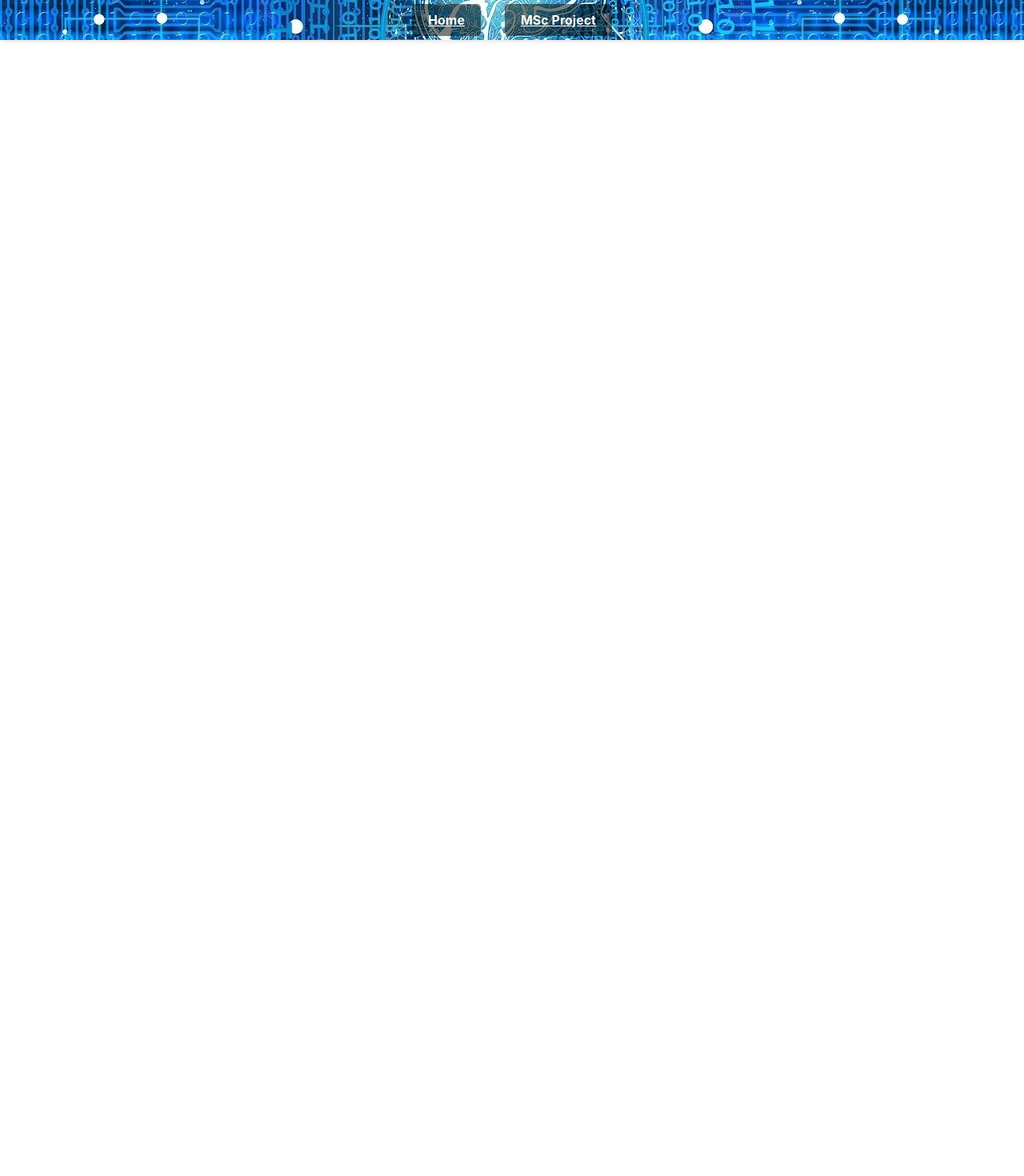
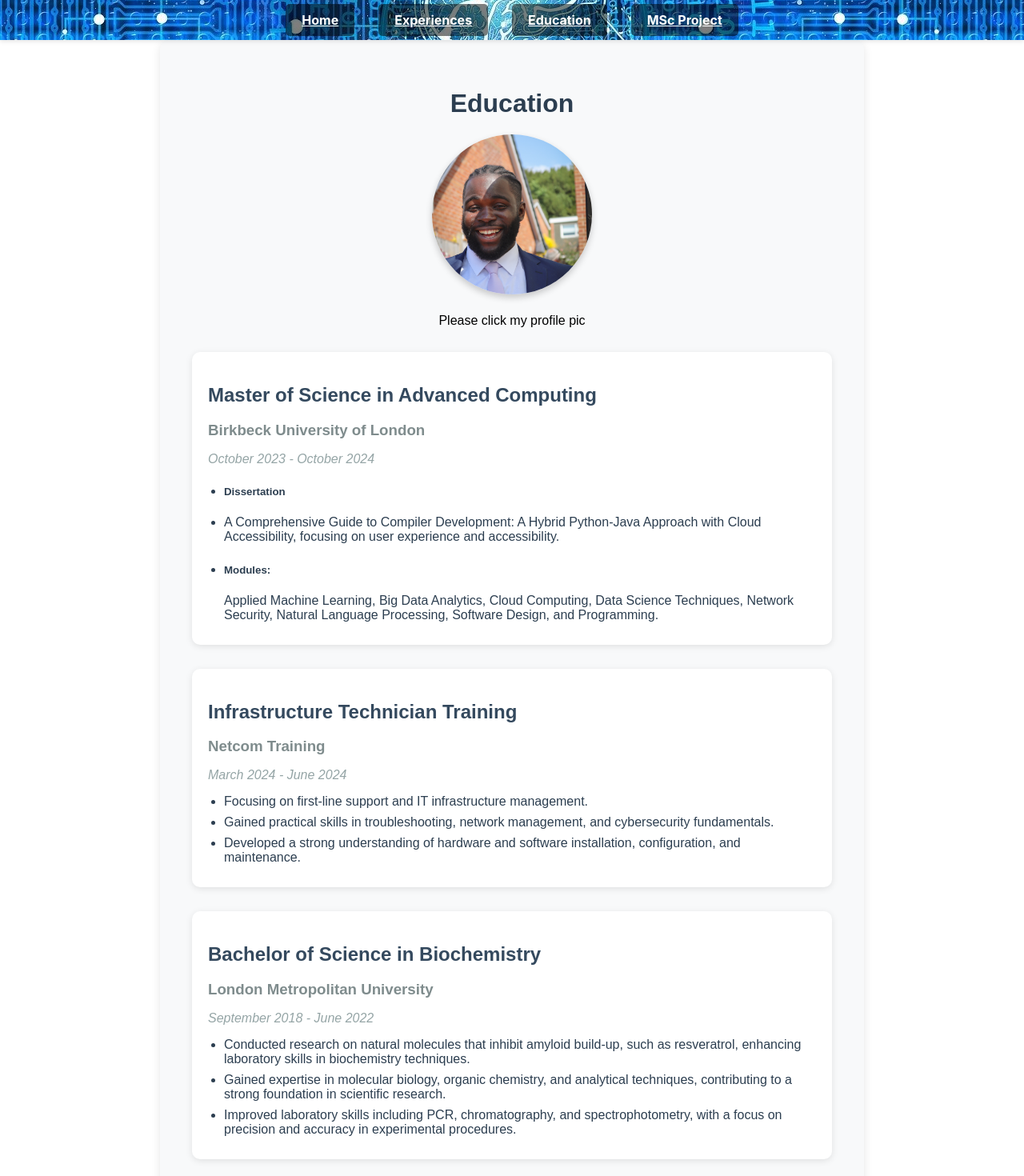
Before and after one commit to dokoye98/CV, a React (Create React App) app: page /education in a window 1280 px wide. Before the commit this address had no page. Shown: the top 1470 px of the page at 80% size. Before the commit the page ends 800 px from the top, so only its background shows below. Built offline with nearby package versions, Linux system fonts and the light colour scheme.

Commit message:
complete frontend

```diff
--- a/src/App.js
+++ b/src/App.js
@@ -3,6 +3,8 @@ import { BrowserRouter as Router, Routes, Route} from 'react-router-dom'
 import Homepage from "./components/Homepage.js"
 import NavBar from "./components/NavBar.js"
 import MasterProject from "./components/MasterProject.js"
+import Experiences from "./components/Experiences.js"
+import Education from "./components/Education.js"
 function App() {
   return (
    <Router>
@@ -10,6 +12,8 @@ function App() {
       <NavBar />
       <Routes>
         <Route path="/" element={<Homepage/>}/>
+        <Route path="/experiences" element={<Experiences/>}/>
+        <Route path="/education" element={<Education/>}/>
         <Route path="/msc_project" element={<MasterProject/>}/>
       </Routes>
     </div>
--- /dev/null
+++ b/src/components/Education.js
@@ -0,0 +1,60 @@
+import React from "react"
+import profilePic from '../images/profilePic.JPG'
+import '../stylesheets/experiences.css'
+
+function Education() {
+  return (
+    <div className="experiences-container">
+      <h1>Education</h1>
+
+      <div className="profile-pic-container">
+        <a
+          href="https://www.linkedin.com/in/dwayne-okoye-kachikwu-ab856220a"
+          target="_blank"
+          rel="noopener noreferrer"
+        >
+          <img src={profilePic} alt="D'wayne Okoye-Kachikwu" className="profile-pic" />
+        </a>
+      </div>
+      <p>Please click my profile pic</p>
+      <div className="experience-list">
+
+      <div className="experience-item">
+          <h2>Master of Science in Advanced Computing</h2>
+          <h3>Birkbeck University of London</h3>
+          <p className="date">October 2023 - October 2024</p>
+          <ul>
+            <li><h5>Dissertation</h5></li>
+            <li>A Comprehensive Guide to Compiler Development: A Hybrid Python-Java Approach with Cloud Accessibility, focusing on user experience and accessibility.</li>
+            <li><h5>Modules:</h5> Applied Machine Learning, Big Data Analytics, Cloud Computing, Data Science Techniques, Network Security, Natural Language Processing, Software Design, and Programming.</li>
+          </ul>
+        </div>
+
+
+        <div className="experience-item">
+          <h2>Infrastructure Technician Training</h2>
+          <h3>Netcom Training</h3>
+          <p className="date">March 2024 - June 2024</p>
+          <ul>
+            <li>Focusing on first-line support and IT infrastructure management.</li>
+            <li>Gained practical skills in troubleshooting, network management, and cybersecurity fundamentals.</li>
+            <li>Developed a strong understanding of hardware and software installation, configuration, and maintenance.</li>
+          </ul>
+        </div>
+
+        <div className="experience-item">
+          <h2>Bachelor of Science in Biochemistry</h2>
+          <h3>London Metropolitan University</h3>
+          <p className="date">September 2018 - June 2022</p>
+          <ul>
+            <li>Conducted research on natural molecules that inhibit amyloid build-up, such as resveratrol, enhancing laboratory skills in biochemistry techniques.</li>
+            <li>Gained expertise in molecular biology, organic chemistry, and analytical techniques, contributing to a strong foundation in scientific research.</li>
+            <li>Improved laboratory skills including PCR, chromatography, and spectrophotometry, with a focus on precision and accuracy in experimental procedures.</li>
+          </ul>
+        </div>
+      </div>
+    </div>
+  );
+}
+
+export default Education
--- /dev/null
+++ b/src/components/Experiences.js
@@ -0,0 +1,66 @@
+import React from "react"
+import profilePic from '../images/profilePic.JPG'
+import '../stylesheets/experiences.css'
+
+function Experiences() {
+  return (
+    <div className="experiences-container">
+      <h1>Professional Experience</h1>
+
+      <div className="profile-pic-container">
+        <a
+          href="https://www.linkedin.com/in/dwayne-okoye-kachikwu-ab856220a"
+          target="_blank"
+          rel="noopener noreferrer"
+        >
+          <img src={profilePic} alt="D'wayne Okoye-Kachikwu" className="profile-pic" />
+        </a>
+      </div>
+      <p>Please click my profile pic</p>
+      <div className="experience-list">
+
+        <div className="experience-item">
+          <h2>Web Data Coordinator</h2>
+          <h3>Institute of Structural Engineersn</h3>
+          <p className="date">August 2024 - Present</p>
+          <ul>
+            <li>Reviewing and correcting data inconsistencies, formatting errors, and duplications in the migrated content to ensure it meets the required standards for publication.</li>
+
+            <li>Ensuring that all data processing activities comply with the Data Protection Act 2018 and UK GDPR, maintaining high standards of data privacy and security.</li>
+          </ul>
+        </div>
+
+        <div className="experience-item">
+          <h2>Coding/Big Data Teacher</h2>
+          <h3>ISSFT Summer camp</h3>
+          <p className="date">July 2024-August 2024</p>
+          <ul>
+            <li>Designed and implemented a robust coding curriculum that was not only beginner friendly but also challenged the more experienced programmers.</li>
+            <li>Provided one-on-one mentorship and technical guidance to student, assisting them in debugging, code optimisation, and implementing best practices.</li>
+          </ul>
+        </div>
+
+        <div className="experience-item">
+          <h2>Technology Associate - Test Analyst /Web Developer </h2>
+          <h3>Infosys</h3>
+          <p className="date">August 2022  - Febuary 2024</p>
+          <ul>
+            <li>Developed and executed test cases using Selenium, TestNG, and JUnit</li>
+            <li>Developed web applications with node.js and react which were then deployed using docker and hosted in most cases with GCP (google cloud platform)</li>
+          </ul>
+        </div>
+        <div className="experience-item">
+          <h2>IT Consultant</h2>
+          <h3>QA Community</h3>
+          <p className="date">April 2022 - August 2022</p>
+          <ul>
+            <li>Worked in an agile team as both a Devops consultants and Java developer.</li>
+            <li>After I was able to start the process of learning about different tools.</li>
+          </ul>
+        </div>
+      </div>
+    </div>
+  );
+}
+
+export default Experiences;
--- a/src/components/Homepage.js
+++ b/src/components/Homepage.js
@@ -15,6 +15,7 @@ function Homepage() {
           <img src={profilePic} alt="D'wayne Okoye-Kachikwu" className="profile-pic" />
         </a>
       </div>
+      <p>Please click my profile pic</p>
       <h2>Languages and Technologies</h2>
       <ul className="skills-list">
         <li>Java, Python, C++, C#</li>
--- a/src/components/NavBar.js
+++ b/src/components/NavBar.js
@@ -7,6 +7,8 @@ function NavBar(){
         <nav>
             <ul>
                 <li><Link to="/" id="homepage">Home</Link></li>
+                <li><Link to="/experiences" id="experiences">Experiences</Link></li>
+                <li><Link to="/education" id="education">Education</Link></li>
                 <li><Link to="/msc_project" id="msc_compiler">MSc Project</Link></li>
             </ul>
         </nav>
--- /dev/null
+++ b/src/stylesheets/experiences.css
@@ -0,0 +1,66 @@
+.experiences-container {
+    max-width: 800px;
+    margin: 0 auto;
+    padding: 40px;
+    text-align: center;
+    font-family: 'Arial', sans-serif;
+    background-color: #f8f9fa;
+    border-radius: 10px;
+    box-shadow: 0 4px 12px rgba(0, 0, 0, 0.1);
+  }
+
+  .experiences-container h1 {
+    color: #2c3e50;
+    margin-bottom: 20px;
+  }
+
+  .profile-pic-container {
+    margin: 20px 0;
+  }
+
+  .profile-pic {
+    width: 200px;
+    height: 200px;
+    object-fit: cover;
+    border-radius: 50%;
+    box-shadow: 0 4px 8px rgba(0, 0, 0, 0.2);
+  }
+
+  .experience-list {
+    text-align: left;
+    margin-top: 30px;
+  }
+
+  .experience-item {
+    margin-bottom: 30px;
+    background-color: #ffffff;
+    padding: 20px;
+    border-radius: 10px;
+    box-shadow: 0 2px 8px rgba(0, 0, 0, 0.1);
+  }
+
+  .experience-item h2 {
+    color: #34495e;
+    margin-bottom: 5px;
+  }
+
+  .experience-item h3 {
+    color: #7f8c8d;
+    margin-bottom: 10px;
+  }
+
+  .experience-item .date {
+    color: #95a5a6;
+    font-style: italic;
+    margin-bottom: 15px;
+  }
+
+  .experience-item ul {
+    list-style-type: disc;
+    padding-left: 20px;
+  }
+
+  .experience-item li {
+    margin-bottom: 8px;
+    color: #2c3e50;
+  }
```
